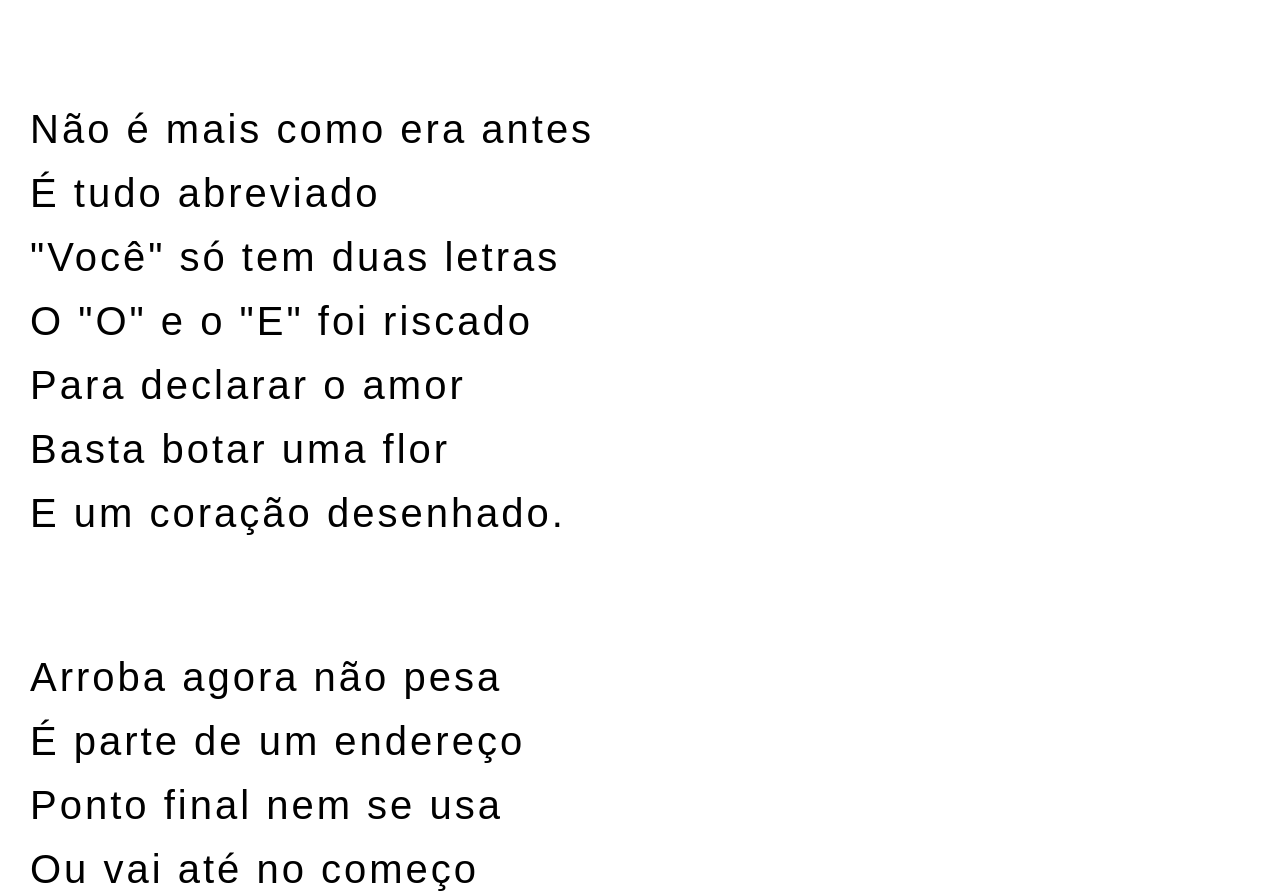
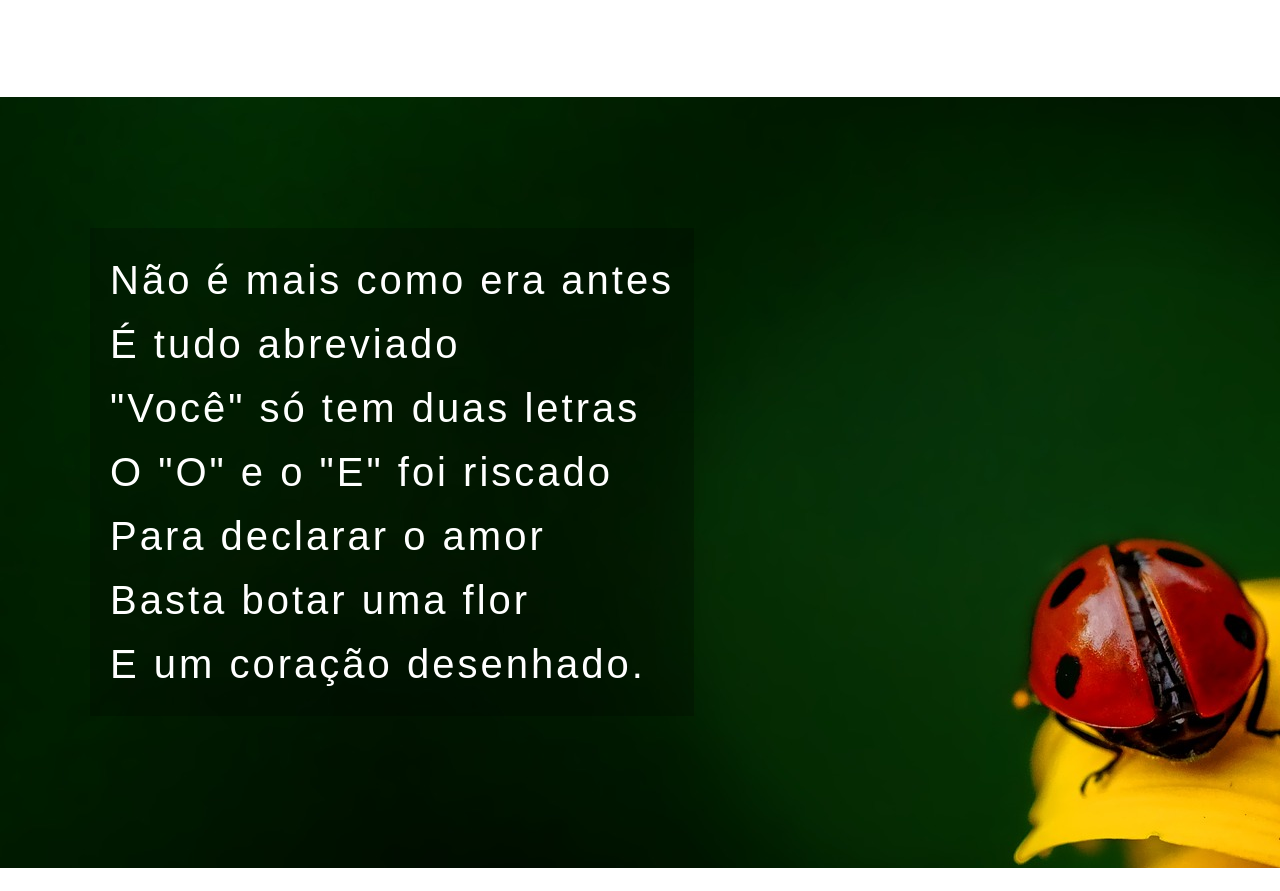
Before and after one commit to saraweiand/Curso-HTML-e-CSS---modulo-1-ao-4, a plain HTML site: page Modulo 3/Capitulo 20/Dasafio12/desafio12.html in a window 1280 px wide. Shown: the part 774-1665 px from the top of the page. Drawn offline with Linux system fonts and the light colour scheme; a web font is replaced by a local one.

Commit message:
Alterando CSS e HTML

```diff
--- a/Modulo 3/Capitulo 20/Dasafio12/desafio12.html
+++ b/Modulo 3/Capitulo 20/Dasafio12/desafio12.html
@@ -23,14 +23,14 @@
                 Vou dizer tudo em poesia.<br></p>
         </div>
         <div class="p2">
-            <p>Não é mais como era antes<br>
+            <p class="paragrafo">Não é mais como era antes<br>
                 É tudo abreviado<br>
                 "Você" só tem duas letras<br>
                 O "O" e o "E" foi riscado<br>
                 Para declarar o amor<br>
                 Basta botar uma flor<br>
                 E um coração desenhado.<br>
-                </p>
+            </p>
         </div>
         <div class="p3">
             <p>Arroba agora não pesa<br>
--- a/Modulo 3/Capitulo 20/Dasafio12/style.css
+++ b/Modulo 3/Capitulo 20/Dasafio12/style.css
@@ -19,7 +19,6 @@ header{
 
 main{
     margin-top: 100px;
-    margin-left: 30px;
     font-size: 40px;
 }
 
@@ -27,4 +26,21 @@ main{
     margin-bottom: 100px;
     letter-spacing: 3px;
     line-height: 64px;
+    margin-left: 90px;
 }
+
+.p2{
+    margin-left: 0px;
+    background-image: url(pacote-d012/imagens/background001.jpg);
+    height: 80vh;
+    background-attachment: scroll;
+    padding-top: 131px;
+}
+
+.paragrafo{
+    margin-left: 90px;
+    background-color: rgba(0, 0, 0, 0.24);
+    display: inline-block;
+    padding: 20px;
+    color: white;
+}
```
